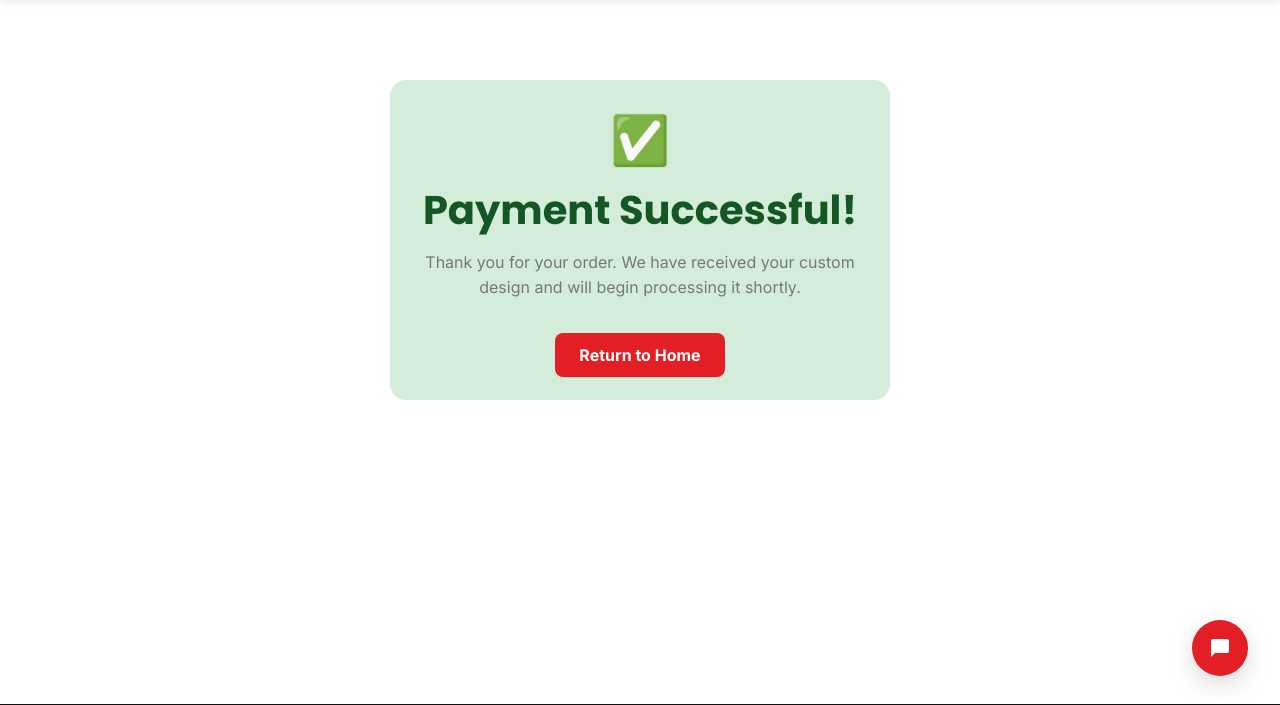
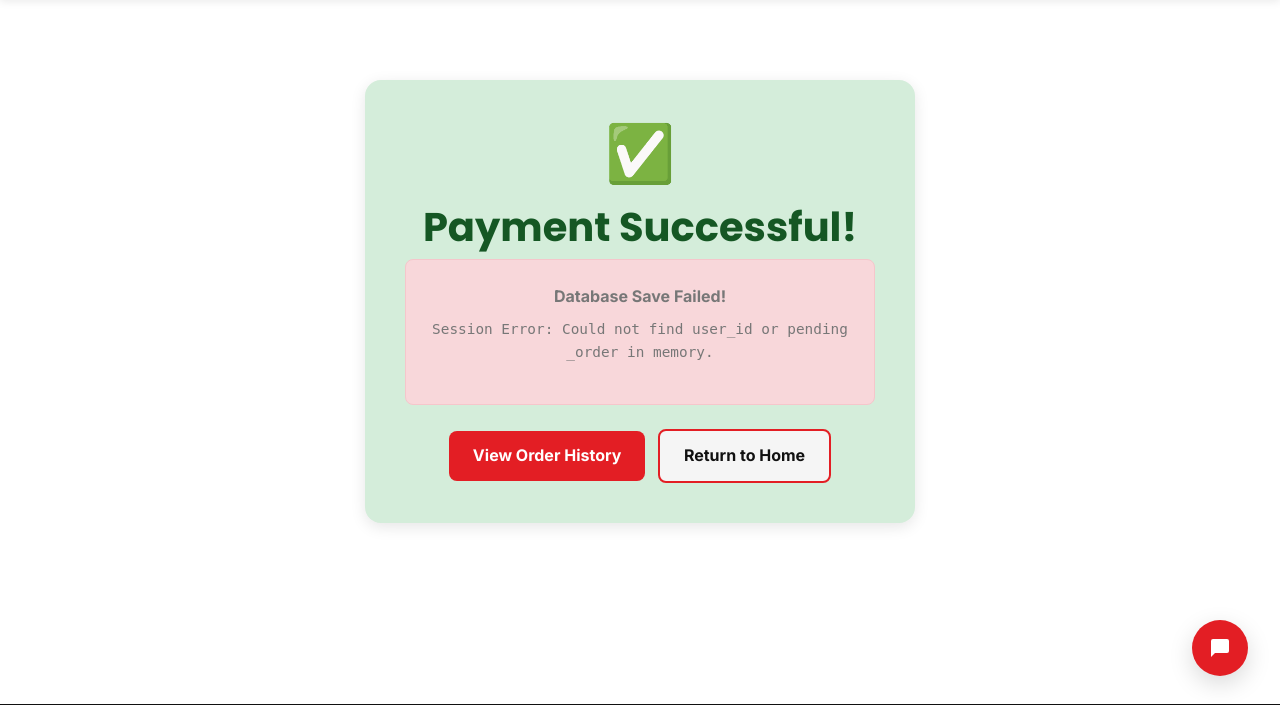
Before and after one commit to shenalp719/triangle-ecommerce, a PHP site: page /triangle-ecommerce/success.php in a window 1280 px wide. Shown: the part 92-797 px from the top of the page. Run offline with PHP 8.4, Linux system fonts and the light colour scheme; some libraries are stand-ins or nearby versions.

Commit message:
feat(checkout): finalize order saving pipeline and update user dashboard previews

```diff
--- a/success.php
+++ b/success.php
@@ -1,13 +1,94 @@
-<?php include 'includes/header.php'; ?>
+<?php
+session_start();
+require_once 'db.php';
+
+$page_title = 'Payment Successful';
+$order_saved = false;
+$display_order_number = '';
+$db_error = ''; // The new Error Catcher
+
+if (isset($_SESSION['pending_order']) && isset($_SESSION['user_id'])) {
+    $order = $_SESSION['pending_order'];
+    $user_id = $_SESSION['user_id'];
+    $total = $order['total'];
+
+    $order_number = 'ORD-' . strtoupper(substr(uniqid(), -6));
+    $display_order_number = $order_number;
+
+    $stmt = $conn->prepare("INSERT INTO orders (user_id, order_number, total_amount, status) VALUES (?, ?, ?, 'pending')");
+
+    if (!$stmt) {
+        $db_error = "Orders Prepare Error: " . $conn->error;
+    } else {
+        $stmt->bind_param("isd", $user_id, $order_number, $total);
+
+        if ($stmt->execute()) {
+            $order_id = $stmt->insert_id;
+            $stmt->close();
+
+            $item_stmt = $conn->prepare("INSERT INTO order_items (order_id, quantity, unit_price, print_file) VALUES (?, ?, ?, ?)");
+
+            if (!$item_stmt) {
+                $db_error = "Items Prepare Error: " . $conn->error;
+            } else {
+                $items_successful = true;
+                foreach ($order['items'] as $item) {
+                    $qty = $item->quantity;
+                    $price = $item->price;
+                    $custom_data = json_encode($item);
+
+                    $item_stmt->bind_param("iids", $order_id, $qty, $price, $custom_data);
+                    if (!$item_stmt->execute()) {
+                        $items_successful = false;
+                        $db_error = "Items Execute Error: " . $item_stmt->error;
+                    }
+                }
+                $item_stmt->close();
+
+                if ($items_successful) {
+                    $order_saved = true;
+                    unset($_SESSION['pending_order']);
+                }
+            }
+        } else {
+            $db_error = "Orders Execute Error: " . $stmt->error;
+        }
+    }
+} else {
+    $db_error = "Session Error: Could not find user_id or pending_order in memory.";
+}
+
+include 'includes/header.php';
+?>
 
 <section style="padding: 5rem 2rem; text-align: center; min-height: 60vh; display: flex; flex-direction: column; justify-content: center; align-items: center;">
-    <div style="background-color: #d4edda; color: #155724; padding: 2rem; border-radius: 1rem; max-width: 500px;">
-        <h1 style="font-size: 3rem; margin-bottom: 1rem;">✅</h1>
-        <h2 style="margin-bottom: 1rem;">Payment Successful!</h2>
-        <p>Thank you for your order. We have received your custom design and will begin processing it shortly.</p>
-        <br>
-        <a href="index.php" style="padding: 0.75rem 1.5rem; background-color: var(--primary-red); color: white; text-decoration: none; border-radius: 0.5rem; font-weight: bold;">Return to Home</a>
+    <div style="background-color: #d4edda; color: #155724; padding: 2.5rem; border-radius: 1rem; max-width: 550px; box-shadow: 0 4px 15px rgba(0,0,0,0.1);">
+        <h1 style="font-size: 3.5rem; margin-bottom: 1rem;">✅</h1>
+        <h2 style="margin-bottom: 0.5rem;">Payment Successful!</h2>
+
+        <?php if ($order_saved): ?>
+            <p style="font-weight: bold; font-size: 1.2rem; margin-bottom: 1rem;">Order #: <?php echo $display_order_number; ?></p>
+            <p style="margin-bottom: 1.5rem;">Your custom design has been securely sent to our printing queue.</p>
+        <?php else: ?>
+            <div style="color: #721c24; background-color: #f8d7da; padding: 1.5rem; border-radius: 0.5rem; margin-bottom: 1.5rem; border: 1px solid #f5c6cb;">
+                <p style="font-weight: bold; margin-bottom: 0.5rem;">Database Save Failed!</p>
+                <p style="font-family: monospace; font-size: 0.9rem; word-break: break-all;">
+                    <?php echo $db_error ? $db_error : "Unknown error occurred."; ?>
+                </p>
+            </div>
+        <?php endif; ?>
+
+        <a href="dashboard.php" class="btn btn-primary" style="padding: 0.75rem 1.5rem; border-radius: 0.5rem; font-weight: bold; margin-right: 0.5rem;">View Order History</a>
+        <a href="index.php" class="btn btn-secondary" style="padding: 0.75rem 1.5rem; border-radius: 0.5rem; font-weight: bold;">Return to Home</a>
     </div>
 </section>
 
+<script>
+    document.addEventListener('DOMContentLoaded', () => {
+        if (typeof app !== 'undefined' && typeof app.clearCart === 'function') {
+            app.clearCart();
+        }
+    });
+</script>
+
 <?php include 'includes/footer.php'; ?>
```
Also changed, not shown: dashboard.php (+4 -9 lines).
